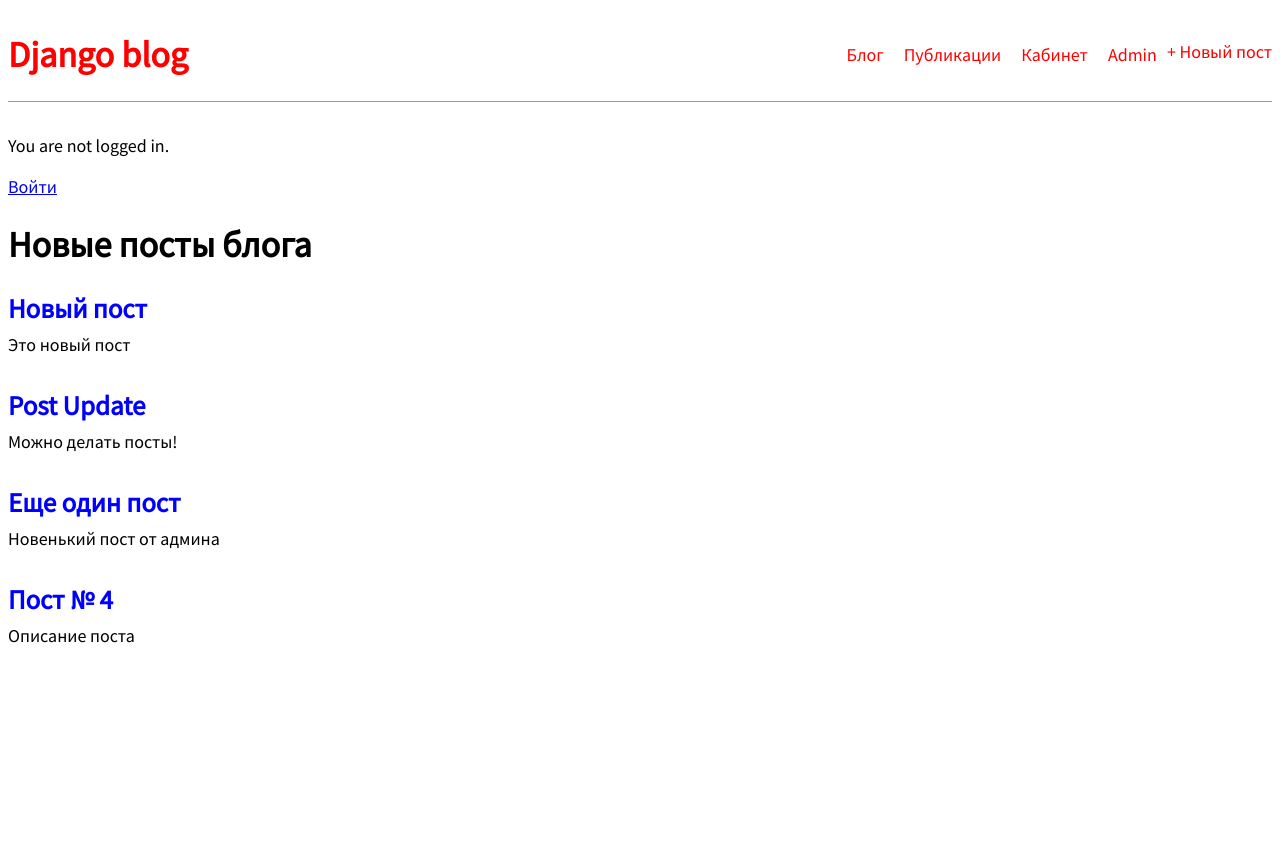
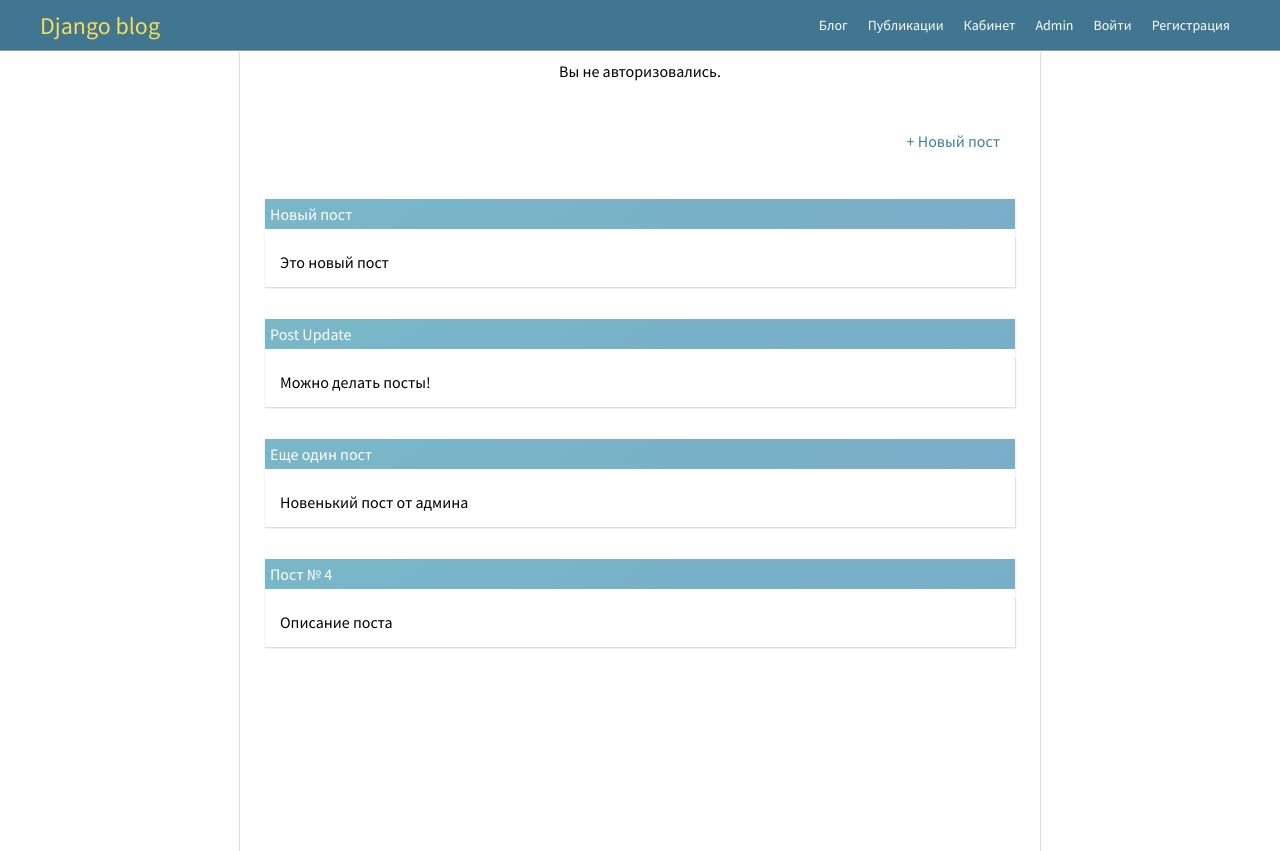
Before and after one commit to rodnen/first_python, a Django app: page / in a window 1280 px wide. Before the commit the page ends 643 px from the top, so only its background shows below. Run offline with Django 3.2, Linux system fonts and the light colour scheme; data comes from the database, SQL or seed files in the repository; both versions use the stored data as it was after the commit; parts of the project's set-up code (start-up, migrations or seed data) failed here and were passed over.

Commit message:
Update styles CSS

```diff
--- a/project/static/css/base.css
+++ b/project/static/css/base.css
@@ -1,17 +1,36 @@
 body {
     font-family: 'Source Sans Pro', sans-serif;
-    font-size: 18px;
+    margin: 0;
+    padding: 0;
   }
 
+.wrapper{
+  height: 100%;
+  max-width: 800px;
+  margin-left: auto;
+  margin-right: auto;
+  box-shadow: 1px 1px 1px #dedede,-1px 1px 1px #dedede;
+}
   header {
+    height: 30px;
+    font-size: 14px;
     border-bottom: 1px solid #999;
-    margin-bottom: 2rem;
     display: flex;
+    background: #417690;
+    padding: 10px 40px;
   }
-
-  header h1 a {
-    color: red;
+  .auth{
+    text-align: center;
+    margin: 0;
+    padding: 10px;
+  }
+  header .nav-left a {
+    font-size: 24px;
+    font-weight: 300;
+    color: #f5dd5d;
     text-decoration: none;
+    display: flex;
+    align-items: center;
   }
   .menu {
     list-style: none;
@@ -22,7 +41,7 @@ body {
     padding: 10px;
   }
   header a {
-    color: red;
+    color: #fff;
     text-decoration: none;
     display: flex;
 
@@ -34,28 +53,72 @@ body {
 
   .nav-right {
     display: flex;
-    padding-top: 2rem;
+    justify-content: end;
+    padding: 30px;
+  }
+  .post_actions a{
+    padding: 10px;
+    color: #447e9b;
+    text-decoration: none;
+  }
+  .nav-right a:hover{
+    opacity: 0.9;
   }
 
   .post-entry {
+    margin-left: auto;
+    margin-right: auto;
+    max-width: 750px;
     margin-bottom: 2rem;
+    height: auto;
+    box-shadow: 0 1px 2px #dedede;
+  }
+  .post-entry:hover{
+    background: #f8f8f8 ;
+  }
+  .post-entry:hover .post_title{
+    background: linear-gradient(145deg,#79B7C8,#74A5BE)
+  }
+  .post-entry .post_title {
+    padding: 5px;
+    margin: 0.5rem 0;
+    background:linear-gradient(145deg,#79B7C8,#79aec8);
   }
 
-  .post-entry h2 {
-    margin: 0.5rem 0;
-  }
-
-  .post-entry h2 a,
-  .post-entry h2 a:visited {
-    color: blue;
+  .post-entry a,
+  .post-entry a:visited {
+    color: #fff;
     text-decoration: none;
   }
 
-  .post-entry p {
+  .post-entry .post_body {
+    box-shadow: 1px 1px 1px #dedede;
+    padding: 15px;
     margin: 0;
     font-weight: 400;
   }
 
-  .post-entry h2 a:hover {
-    color: red;
+  .post-entry a:hover {
+    opacity: 0.9;
   }
+
+  .post-entry .add{
+    display: flex;
+    align-items: flex-start;
+    justify-content: center
+  }
+  .post-entry .login{
+    display: flex;
+    align-items: center;
+    flex-direction: column;
+  }
+
+  .post-entry .send{
+    margin: 170px 10px 10px 10px;
+  }
+  .post-entry form select{
+    flex-direction: row;
+  }
+  .post-entry .send_login{
+    margin: 10px;
+  }
--- a/project/templates/cabinet.html
+++ b/project/templates/cabinet.html
@@ -1,4 +1,4 @@
 {% extends 'header.html' %}
 {% block content %}
-<h1>Cabinet</h1>
+<h1>Кабинет в розработке</h1>
 {% endblock content %}
--- /dev/null
+++ b/project/templates/footer.html
@@ -0,0 +1,3 @@
+</div>
+</body>
+<footer>footer</footer>
--- a/project/templates/header.html
+++ b/project/templates/header.html
@@ -8,7 +8,7 @@
 </head>
 <header>
     <div class="nav-left">
-        <h1><a href="{% url 'home' %}">Django blog</a></h1>
+       <a href="{% url 'home' %}">Django blog</a>
 
     </div>
     <ul class="menu">
@@ -16,20 +16,21 @@
         <li><a href="{% url 'posts' %}">Публикации</a></li>
         <li><a href="{% url 'cabinet' %}">Кабинет</a></li>
         <li><a href="admin">Admin</a></li>
+        <li>{% if user.is_authenticated %}
+          <p><a href="{% url 'logout' %}">Выйти</a></p>
+        {% else %}
+          <a href="{% url 'login' %}">Войти</a>
+          <li><p><a href="{% url 'signup' %}">Регистрация</a></p></li>
+        {% endif %} </li>
     </ul>
 
-
-      <div class="nav-right">
-        <a href="{% url 'post_new' %}">+ Новый пост</a>
-      </div>
   </header>
-  {% if user.is_authenticated %}
-        <p>Hi {{ user.username }}!</p>
-        <p><a href="{% url 'logout' %}">Выйти</a></p>
-      {% else %}
-        <p>You are not logged in.</p>
-        <a href="{% url 'login' %}">Войти</a>
-      {% endif %}
+  <div class="wrapper">
+    {% if user.is_authenticated %}
+          <p class="auth">Привет, {{ user.username }}!</p>
+        {% else %}
+          <p class="auth">Вы не авторизовались.</p>
+        {% endif %} </li>
   <div>
     {% block content %}
     {% endblock content %}
--- a/project/templates/home.html
+++ b/project/templates/home.html
@@ -1,11 +1,14 @@
 {% extends 'header.html' %}
 
 {% block content %}
-<h1>Новые посты блога</h1>
+<div class="nav-right post_actions">
+    <a href="{% url 'post_new' %}">+ Новый пост</a>
+  </div>
 {% for post in object_list %}
 <div class="post-entry">
-    <h2><a href="{% url 'post_detail' post.pk %}">{{ post.title }}</a></h2>
-    <p>{{ post.body }}</p>
+    <p class="post_title"><a href="{% url 'post_detail' post.pk %}">{{ post.title }}</a></p>
+    <p class="post_body">{{ post.body }}</p>
 </div>
 {% endfor %}
+</div>
 {% endblock content %}
```
Also changed, not shown: project/templates/post_detail.html (+6 -5 lines), project/templates/post_new.html (+5 -3 lines), project/templates/posts.html (+7 -6 lines), project/templates/registration/login.html (+7 -7 lines), project/templates/signup.html (+8 -9 lines), project/db.sqlite3, project/templates/post_delete.html (line endings or trailing spaces), project/templates/post_edit.html (line endings or trailing spaces).
